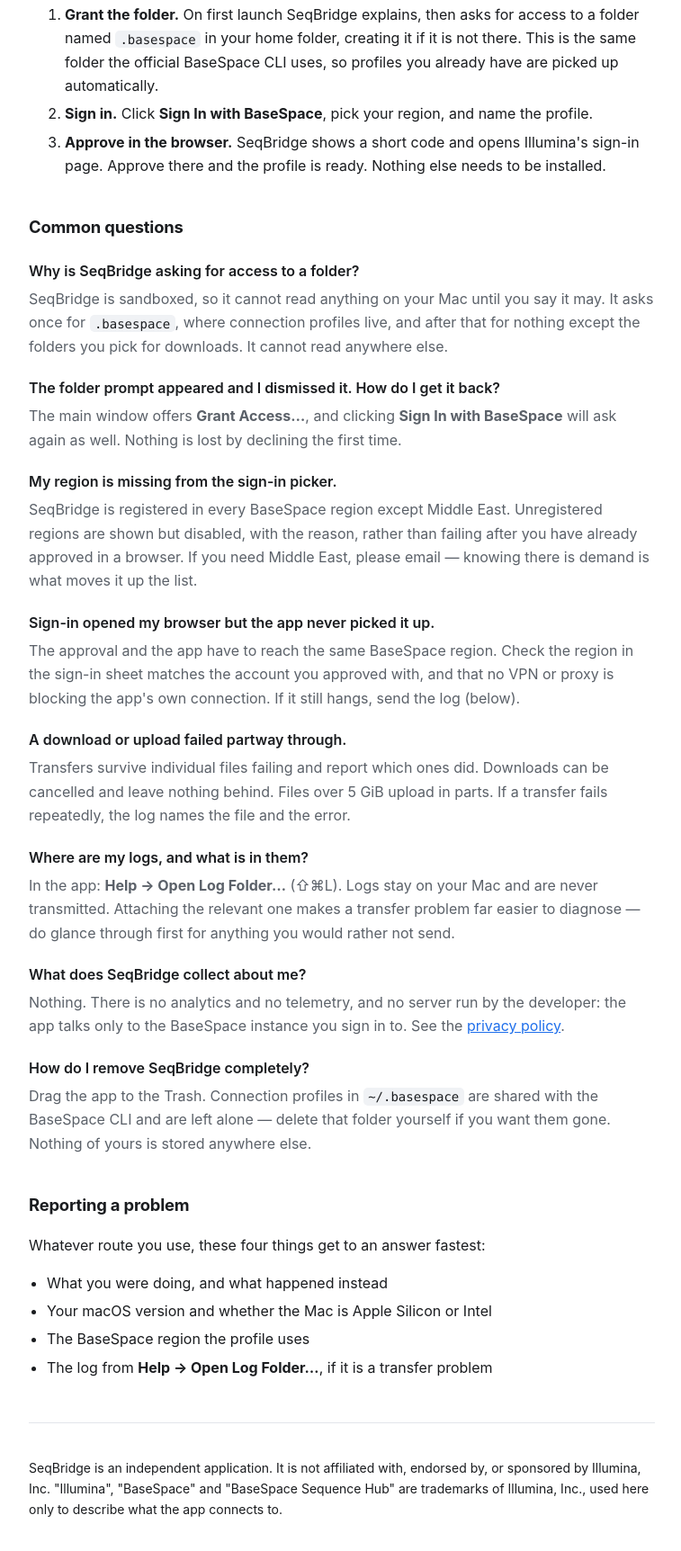
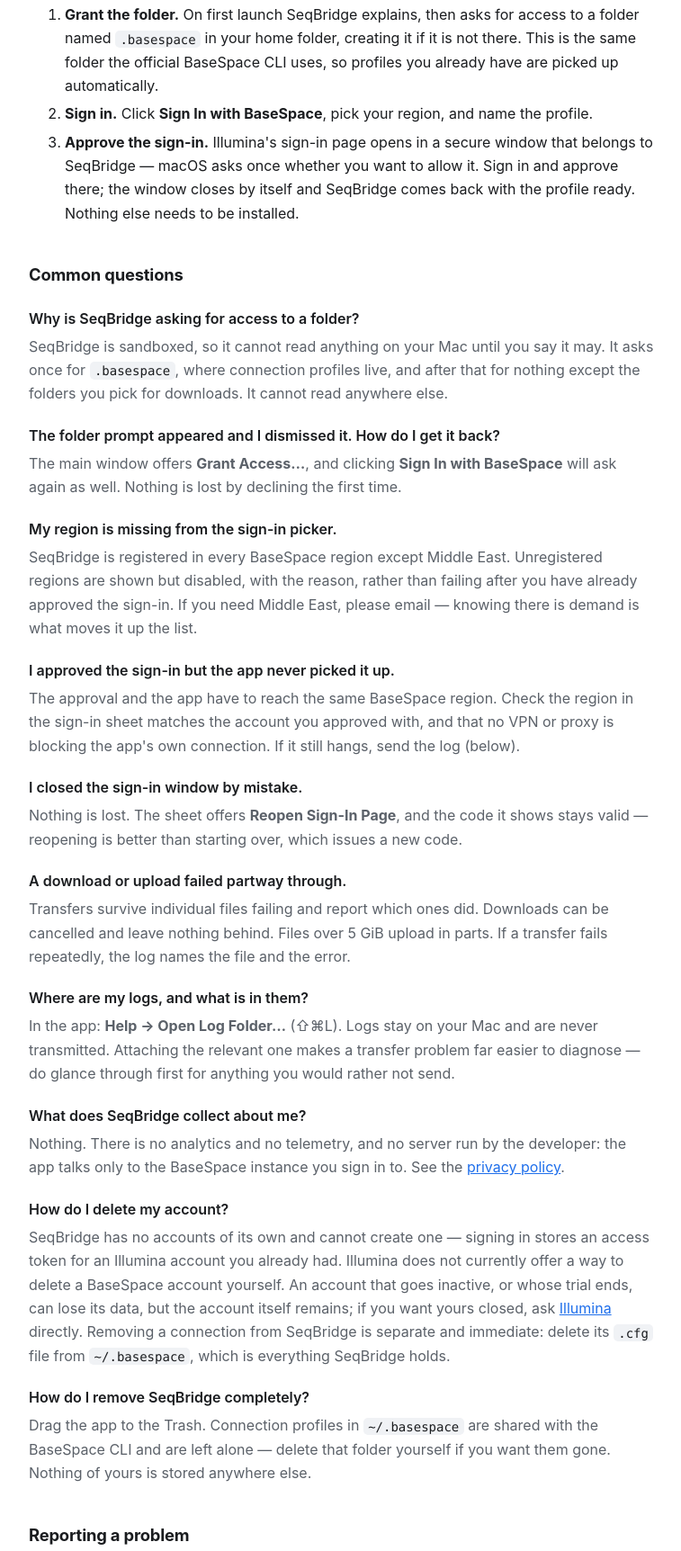
Before and after one commit to dmatica/SeqBridge, a plain HTML site: page index.html in a window 1280 px wide. Shown: the part 816-2540 px from the top of the page at 90% size, without its empty margins (260-1017 px from the left). Drawn offline with Linux system fonts and the light colour scheme.

Commit message:
Describe the secure sign-in window and lead with support

```diff
--- a/index.html
+++ b/index.html
@@ -114,9 +114,10 @@
   uses, so profiles you already have are picked up automatically.</li>
   <li><strong>Sign in.</strong> Click <strong>Sign In with BaseSpace</strong>, pick your
   region, and name the profile.</li>
-  <li><strong>Approve in the browser.</strong> SeqBridge shows a short code and opens
-  Illumina's sign-in page. Approve there and the profile is ready. Nothing else needs
-  to be installed.</li>
+  <li><strong>Approve the sign-in.</strong> Illumina's sign-in page opens in a secure
+  window that belongs to SeqBridge — macOS asks once whether you want to allow it. Sign
+  in and approve there; the window closes by itself and SeqBridge comes back with the
+  profile ready. Nothing else needs to be installed.</li>
 </ol>
 
 <h2>Common questions</h2>
@@ -136,13 +137,17 @@
 <dt>My region is missing from the sign-in picker.</dt>
 <dd>SeqBridge is registered in every BaseSpace region except Middle East. Unregistered
 regions are shown but disabled, with the reason, rather than failing after you have
-already approved in a browser. If you need Middle East, please email — knowing there
+already approved the sign-in. If you need Middle East, please email — knowing there
 is demand is what moves it up the list.</dd>
 
-<dt>Sign-in opened my browser but the app never picked it up.</dt>
+<dt>I approved the sign-in but the app never picked it up.</dt>
 <dd>The approval and the app have to reach the same BaseSpace region. Check the region
 in the sign-in sheet matches the account you approved with, and that no VPN or proxy is
 blocking the app's own connection. If it still hangs, send the log (below).</dd>
+
+<dt>I closed the sign-in window by mistake.</dt>
+<dd>Nothing is lost. The sheet offers <strong>Reopen Sign-In Page</strong>, and the code
+it shows stays valid — reopening is better than starting over, which issues a new code.</dd>
 
 <dt>A download or upload failed partway through.</dt>
 <dd>Transfers survive individual files failing and report which ones did. Downloads can
@@ -158,6 +163,16 @@
 <dd>Nothing. There is no analytics and no telemetry, and no server run by the developer:
 the app talks only to the BaseSpace instance you sign in to. See the
 <a href="https://github.com/dmatica/SeqBridge/blob/main/Privacy.md">privacy policy</a>.</dd>
+
+<dt>How do I delete my account?</dt>
+<dd>SeqBridge has no accounts of its own and cannot create one — signing in stores an
+access token for an Illumina account you already had. Illumina does not currently offer
+a way to delete a BaseSpace account yourself. An account that goes inactive, or whose
+trial ends, can lose its data, but the account itself remains; if you want yours closed,
+ask <a href="https://help.basespace.illumina.com/">Illumina</a> directly. Removing a
+connection from SeqBridge is separate and immediate: delete its
+<span class="path">.cfg</span> file from <span class="path">~/.basespace</span>, which is
+everything SeqBridge holds.</dd>
 
 <dt>How do I remove SeqBridge completely?</dt>
 <dd>Drag the app to the Trash. Connection profiles in <span class="path">~/.basespace</span>
@@ -176,6 +191,7 @@
 </ul>
 
 <footer>
+<p>Last updated 21 August 2026.</p>
 <p>SeqBridge is an independent application. It is not affiliated with, endorsed by, or
 sponsored by Illumina, Inc. "Illumina", "BaseSpace" and "BaseSpace Sequence Hub" are
 trademarks of Illumina, Inc., used here only to describe what the app connects to.</p>
```
Also changed, not shown: 2 other files.
